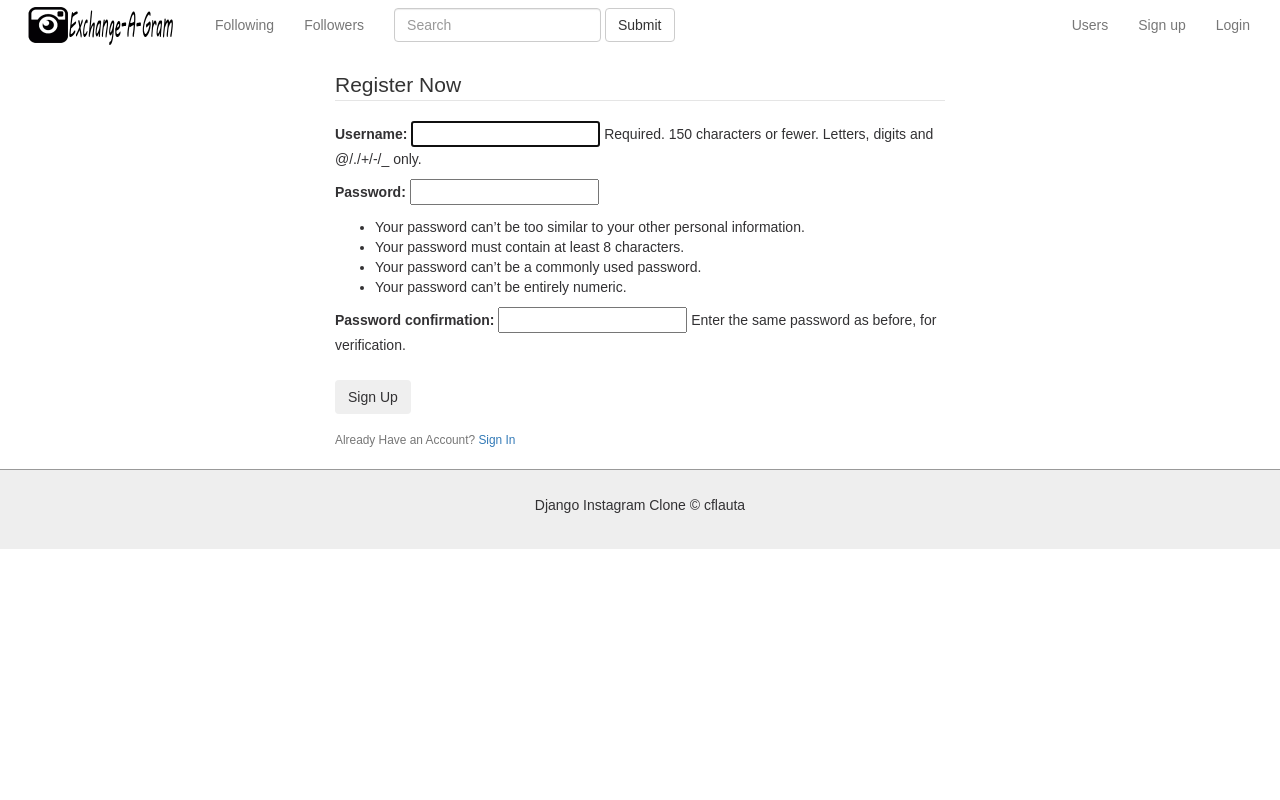
After one commit to czarkhenn/instadj, a Django app: page /insta/signup/ in a window 1280 px wide. The commit adds this page. Run offline with Django 3.2, Linux system fonts and the light colour scheme; some libraries are stand-ins or nearby versions.

```diff
--- a/dj-instagram-master/djinstagram/djinstagram/settings.py
+++ b/dj-instagram-master/djinstagram/djinstagram/settings.py
@@ -41,13 +41,13 @@ INSTALLED_APPS = [
     'django.contrib.staticfiles',
 ]
 
-MIDDLEWARE_CLASSES = [
+MIDDLEWARE = [
     'django.middleware.security.SecurityMiddleware',
     'django.contrib.sessions.middleware.SessionMiddleware',
     'django.middleware.common.CommonMiddleware',
     'django.middleware.csrf.CsrfViewMiddleware',
     'django.contrib.auth.middleware.AuthenticationMiddleware',
-    'django.contrib.auth.middleware.SessionAuthenticationMiddleware',
+
     'django.contrib.messages.middleware.MessageMiddleware',
     'django.middleware.clickjacking.XFrameOptionsMiddleware',
 ]
@@ -57,7 +57,7 @@ ROOT_URLCONF = 'djinstagram.urls'
 TEMPLATES = [
     {
         'BACKEND': 'django.template.backends.django.DjangoTemplates',
-        'DIRS': [],
+        'DIRS': [os.path.join(BASE_DIR, 'templates')],
         'APP_DIRS': True,
         'OPTIONS': {
             'context_processors': [
--- a/dj-instagram-master/djinstagram/instaapp/templates/instaapp/includes/nav.html
+++ b/dj-instagram-master/djinstagram/instaapp/templates/instaapp/includes/nav.html
@@ -43,8 +43,12 @@
             </form>
 
             <ul class="nav navbar-nav navbar-right">
+
                 <li>
                     <a href="{% url 'instaapp:users' %}">Users</a>
+                </li>
+                <li>
+                    <a href="{% url 'instaapp:signup' %}">Sign up</a>
                 </li>
                 {% if user.is_authenticated %}
                     <li class="dropdown">
--- a/dj-instagram-master/djinstagram/instaapp/templates/instaapp/login.html
+++ b/dj-instagram-master/djinstagram/instaapp/templates/instaapp/login.html
@@ -1,7 +1,7 @@
 {% load staticfiles %}
 {% include 'instaapp/includes/head.html' %}
 {% include 'instaapp/includes/nav.html' %}
-<div id="content" class="container">
+
     <div class="col-sm-6 col-sm-offset-3">
         <h1>Login</h1>
         <form action="" method="post">
@@ -26,7 +26,7 @@
     {% endfor %}
 
     </div>
-<body oncontextmenu="return false;">
+<!-- <body oncontextmenu="return false;"> -->
 </div>
 
 {% include 'instaapp/includes/foot.html' %}
--- /dev/null
+++ b/dj-instagram-master/djinstagram/instaapp/templates/instaapp/signup.html
@@ -0,0 +1,28 @@
+{% load staticfiles %}
+{% include 'instaapp/includes/head.html' %}
+{% include 'instaapp/includes/nav.html' %}
+
+<div class="content-section">
+    <div class="col-sm-6 col-sm-offset-3">
+        <form method="POST">
+            {% csrf_token %}
+                <fieldset class="form-group">
+                    <legend class="border-bottom mb-4">Register Now</legend>
+                    {{ form.as_p }}
+                </fieldset>
+                <div class="form-group">
+                    <button class="btn btn-outline-info" type="submit">Sign Up</button>
+                </div>
+
+        </form>
+        <div class="boredr-top pt-3">
+            <small class="text-muted">Already Have an Account? <a class="ml-2" href="{% url 'instaapp:user_login' %}">Sign In</a></small>
+        </div>
+
+
+    </div>
+<body oncontextmenu="return false;">
+</div>
+
+
+{% include 'instaapp/includes/foot.html' %}
--- a/dj-instagram-master/djinstagram/instaapp/urls.py
+++ b/dj-instagram-master/djinstagram/instaapp/urls.py
@@ -12,6 +12,7 @@ urlpatterns = [
     url(r'^logout/$', general.user_logout, name='user_logout'),
     url(r'^upload/$', general.upload_photo, name='upload_photo'),
     url(r'^users/$', general.users, name='users'),
+    url(r'^signup/$', general.signup, name='signup'),
     url(r'^u/(?P<username>[\w-]+)$', general.user_profile, name='user_view'),
     url(r'^profile/$', general.user_profile, name='user_profile'),
     url(r'^following/$', general.user_following, name='user_following'),
--- a/dj-instagram-master/djinstagram/instaapp/views/general.py
+++ b/dj-instagram-master/djinstagram/instaapp/views/general.py
@@ -17,10 +17,14 @@ from instaapp.models import Follow, Photo, Member, Comment, Like
 from annoying.functions import get_object_or_None
 from operator import attrgetter
 from django.contrib import messages
+from django.contrib.auth.forms import UserCreationForm
 # Create your views here.
 
+def is_authenticated(self):
+    return True
+
 def index(request):
-    if request.user.is_authenticated():
+    if request.user.is_authenticated:
         return HttpResponseRedirect('/insta/feed')
     return render(request, 'instaapp/index.html', {})
 
@@ -28,7 +32,7 @@ def index(request):
 
 @login_required
 def home(request):
-    if request.user.is_authenticated():
+    if request.user.is_authenticated:
         return HttpResponseRedirect('/insta/feed')
     return render(request, 'instaapp/index.html', {})
 
@@ -199,6 +203,19 @@ def users(request):
 
     return render(request, 'instaapp/users.html', {'users': userlist})
 
+def signup(request):
+    if request.method =='POST':
+        form = UserCreationForm(request.POST)
+        if form.is_valid():
+            username = form.cleaned_data.get('username')
+            messages.success(request, f'Account created for {username}!')
+            return HttpResponse("success")
+    else:
+        form = UserCreationForm()
+    return render(request, 'instaapp/signup.html', {'form': form})
+
+#return render(request, 'instaapp/signup.html')
+
 @login_required
 def user_following(request):
     """
@@ -239,7 +256,7 @@ def search(request):
     results = User.objects.filter(username__contains=query)
 
     # Check follow status on a result
-    if request.user.is_authenticated():
+    if request.user.is_authenticated:
         for user in results:
             queryset = Follow.objects.filter(
                                 follower__pk=request.user.id,
```
Also changed, not shown: dj-instagram-master/djinstagram/instaapp/models.py (+7 -7 lines).
